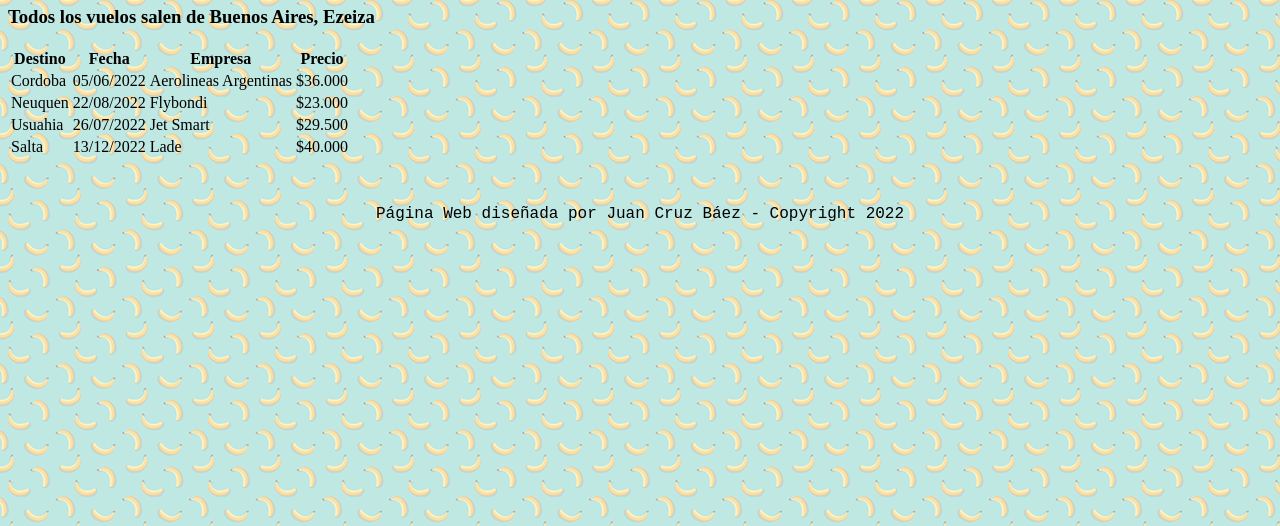
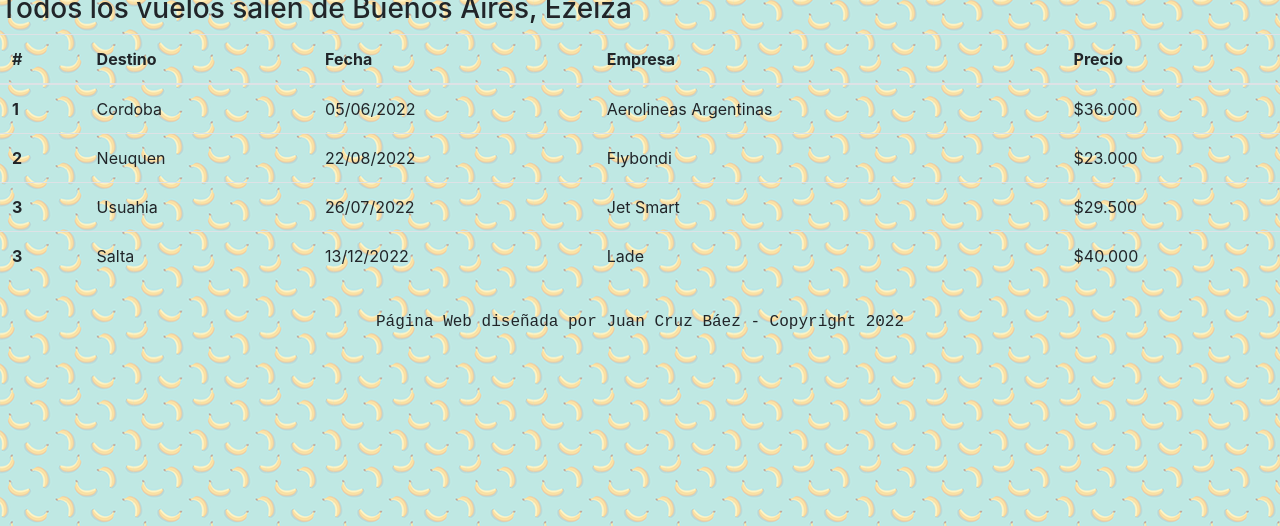
Before and after one commit to JuanCruzBaez/empresa-de-turismo-B-ez, a plain HTML site: page pages/vuelos.html in a window 1280 px wide. Shown: the part 274-800 px from the top of the page. Drawn offline with nearby package versions, Linux system fonts and the light colour scheme.

Commit message:
Added boostrap on index and vuelos

```diff
--- a/index.html
+++ b/index.html
@@ -1,6 +1,7 @@
 <!DOCTYPE html>
 <html lang="en">
 <head>
+    <link rel="stylesheet" href="https://cdn.jsdelivr.net/npm/bootstrap@4.0.0/dist/css/bootstrap.min.css" integrity="sha384-Gn5384xqQ1aoWXA+058RXPxPg6fy4IWvTNh0E263XmFcJlSAwiGgFAW/dAiS6JXm" crossorigin="anonymous">
     <link href="main.css" rel="stylesheet" type="text/css">
     <meta charset="UTF-8">
     <meta http-equiv="X-UA-Compatible" content="IE=edge">
@@ -8,8 +9,8 @@
     <title>Turristeando - Guia Turistica</title>
 </head>
 <body>
-    <nav class="navigation">
-        <ul class="flex-container">
+    <nav class="navigation" "col-12 col-sm-12">
+        <ul class="flex-container" "col-12 col-sm-12">
             <li class="nav-list nav-item1"><a class="nav-link" href="index.html">Home</a></li>
             <li class="nav-list nav-item2"><a class="nav-link" href="pages/vuelos.html">Vuelos</a></li>
             <li class="nav-list nav-item3"><a class="nav-link" href="pages/top.html">Nuestro top</a></li>
@@ -18,7 +19,7 @@
         </ul>
     </nav>
     <header class="header-container">
-        <div class="title-container header-grid2">
+        <div class="title-container header-grid2" >
             <h1 class="titulo-principal">Turristeando</h1>
         </div>
         <div class="social-container header-grid3">
@@ -39,6 +40,6 @@
     <footer class="footer">
         <p>Página Web diseñada por Juan Cruz Báez - Copyright 2022</p>
     </footer>
-
+    <script src="https://cdn.jsdelivr.net/npm/bootstrap@4.0.0/dist/js/bootstrap.min.js" integrity="sha384-JZR6Spejh4U02d8jOt6vLEHfe/JQGiRRSQQxSfFWpi1MquVdAyjUar5+76PVCmYl" crossorigin="anonymous"></script>
 </body>
 </html>
--- a/pages/vuelos.html
+++ b/pages/vuelos.html
@@ -1,6 +1,7 @@
 <!DOCTYPE html>
 <html lang="en">
 <head>
+    <link rel="stylesheet" href="https://cdn.jsdelivr.net/npm/bootstrap@4.0.0/dist/css/bootstrap.min.css" integrity="sha384-Gn5384xqQ1aoWXA+058RXPxPg6fy4IWvTNh0E263XmFcJlSAwiGgFAW/dAiS6JXm" crossorigin="anonymous">
     <link href="../main.css" rel="stylesheet" type="text/css">
     <meta charset="UTF-8">
     <meta http-equiv="X-UA-Compatible" content="IE=edge">
@@ -32,42 +33,51 @@
         <h1>Proximos vuelos a nuestros destinos recomendados</h1>
         <h3>Todos los vuelos salen de Buenos Aires, Ezeiza</h3>
 
-        <table>
+<table class="table">
+        <thead>
           <tr>
-                <th>Destino</th>
-                <th>Fecha</th>
-                <th>Empresa</th>
-                <th>Precio</th>
+            <th scope="col">#</th>
+            <th scope="col">Destino</th>
+            <th scope="col">Fecha</th>
+            <th scope="col">Empresa</th>
+            <th scope="col">Precio</th>
           </tr>
+        </thead>
+        <tbody>
           <tr>
+            <th scope="row">1</th>
             <td>Cordoba</td>
             <td>05/06/2022</td>
             <td>Aerolineas Argentinas</td>
             <td>$36.000</td>
           </tr>
           <tr>
+            <th scope="row">2</th>
             <td>Neuquen</td>
             <td>22/08/2022</td>
             <td>Flybondi</td>
             <td>$23.000</td>
           </tr>
           <tr>
+            <th scope="row">3</th>
             <td>Usuahia</td>
             <td>26/07/2022</td>
             <td>Jet Smart</td>
             <td>$29.500</td>
           </tr>
           <tr>
+            <th scope="row">3</th>
             <td>Salta</td>
             <td>13/12/2022</td>
             <td>Lade</td>
             <td>$40.000</td>
           </tr>
+        </tbody>
       </table>
     </div>
     <footer class="footer">
         <p>Página Web diseñada por Juan Cruz Báez - Copyright 2022</p>
     </footer>
-
+    <script src="https://cdn.jsdelivr.net/npm/bootstrap@4.0.0/dist/js/bootstrap.min.js" integrity="sha384-JZR6Spejh4U02d8jOt6vLEHfe/JQGiRRSQQxSfFWpi1MquVdAyjUar5+76PVCmYl" crossorigin="anonymous"></script>
 </body>
 </html>
```
Also changed, not shown: pages/contacto.html (+2 -1 lines), pages/galeria.html (+2 -1 lines), pages/top.html (+2 -1 lines). Lines whose indentation alone changed are shown as unchanged.
